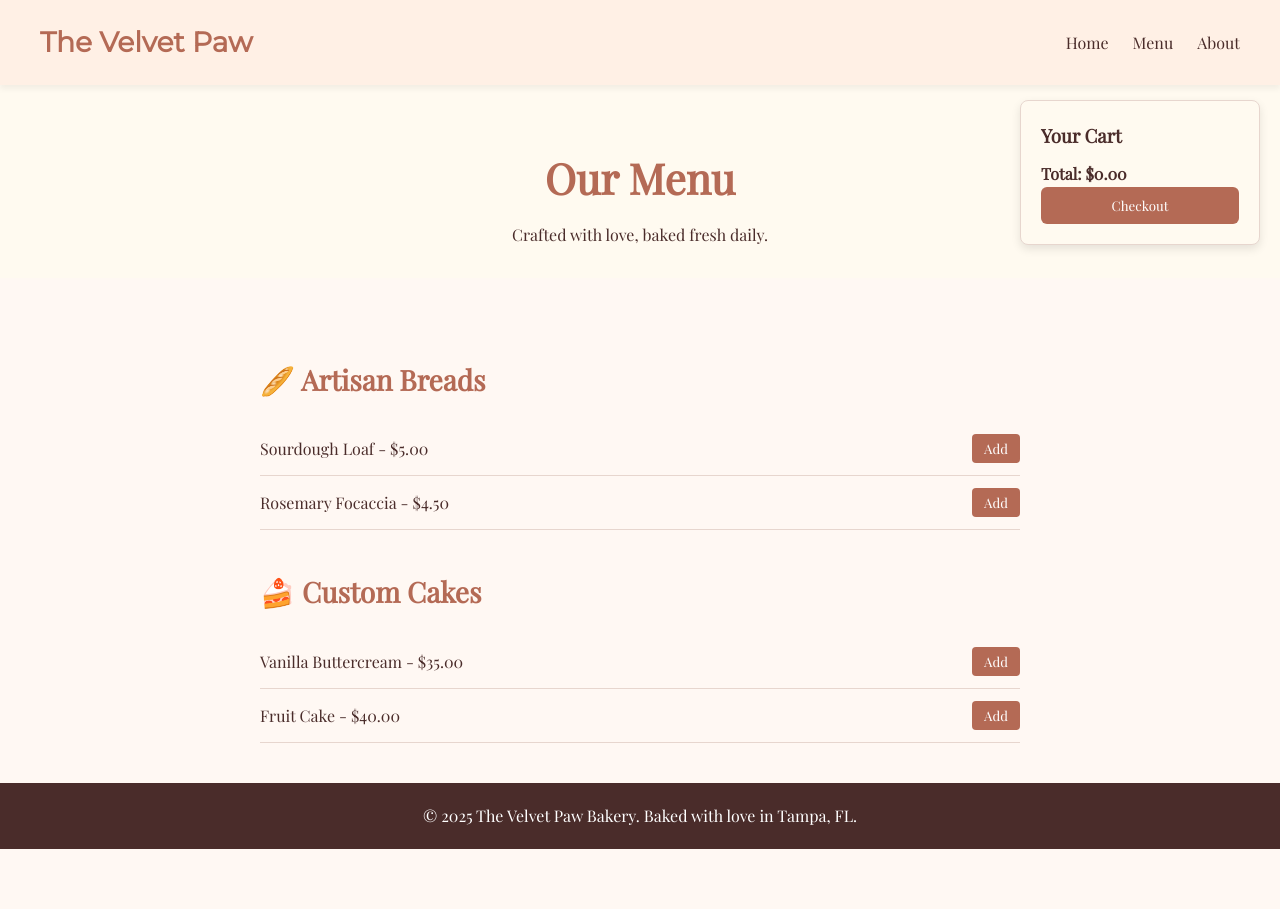
After one commit to kencopas/Velvet-Paw, a Flask app: page /menu in a window 1280 px wide. The commit adds this page. Run offline with Flask 3, Linux system fonts and the light colour scheme.

Commit message:
Added menu functionality

```diff
--- a/app.py
+++ b/app.py
@@ -4,13 +4,77 @@ from dotenv import load_dotenv
 import smtplib
 from email.mime.text import MIMEText
 
-from utils.logging import debug, gotenv
+from utils.logging import gotenv
 from data_client import DataClient
 from constants import INDEX_VARS
 
 load_dotenv()
 app = Flask(__name__)
 _dc = None
+_cart = None
+
+
+# Function for retreiving the DataClient
+def get_dc() -> DataClient:
+    global _dc
+    if not _dc:
+        _dc = DataClient()
+    return _dc
+
+
+def get_cart() -> dict:
+    global _cart
+    if not _cart:
+        _cart = dict()
+    return _cart
+
+
+def send_twilio(body: str, to: str) -> str:
+    """
+    Send an SMS message with twilio.
+    """
+    account_sid = gotenv('TWILIO_ACCOUNT_SID')
+    auth_token = gotenv('TWILIO_AUTH_TOKEN')
+    phone_num = gotenv('TWILIO_PHONE_NUMBER')
+    client = Client(account_sid, auth_token)
+
+    message = client.messages.create(
+        body=body,
+        from_=phone_num,
+        to=to
+    )
+
+    return message.sid
+
+
+def send_sms(phone_number, message):
+    """
+    Send an SMS message with smtp gmail.
+    """
+    gmail_user = gotenv('SMTP_GMAIL')
+    app_pass = gotenv('SMTP_APP_PASS')
+
+    to_number = f"{phone_number}@tmomail.net"
+
+    if not gmail_user or not app_pass:
+        print('environment variables unset')
+        print(gmail_user, app_pass)
+        return
+
+    msg = MIMEText(str(message))
+    msg['From'] = gmail_user
+    msg['To'] = to_number
+    msg['Subject'] = ' '
+
+    try:
+        server = smtplib.SMTP('smtp.gmail.com', 587)
+        server.starttls()
+        server.login(gmail_user, app_pass)
+        server.sendmail(gmail_user, to_number, msg.as_string())
+        server.quit()
+        print("SMS sent successfully!")
+    except Exception as e:
+        print("Failed to send SMS:", e)
 
 
 @app.route("/view-database")
@@ -48,74 +112,32 @@ def private_endpoint():
         return f"Empty table {table}"
 
 
-# This endpoint can be used for booking with calendly if applicable
-@app.route("/book", methods=['POST', 'GET', 'OPTIONS'])
-def book():
-    print('book()')
-    return render_template("book.html")
+@app.route('/menu')
+def menu():
+    return render_template('menu.html')
 
 
-# Function for retreiving the DataClient
-@debug
-def get_dc() -> DataClient:
-    global _dc
-    if _dc is None:
-        _dc = DataClient()
-    return _dc
+@app.route('/add_item', methods=['POST'])
+def add_item():
 
+    # Retrieve the cart and added item
+    cart = get_cart()
+    data = request.get_json()
+    item, price = data['item'], data['price']
 
-@debug
-def send_twilio(body: str, to: str) -> str:
-    """
-    Send an SMS message with twilio.
-    """
-    account_sid = gotenv('TWILIO_ACCOUNT_SID')
-    auth_token = gotenv('TWILIO_AUTH_TOKEN')
-    phone_num = gotenv('TWILIO_PHONE_NUMBER')
-    client = Client(account_sid, auth_token)
+    print(f"Cart: {cart}\n\nItem: {item}")
 
-    message = client.messages.create(
-        body=body,
-        from_=phone_num,
-        to=to
-    )
-
-    return message.sid
-
-
-@debug
-def send_sms(phone_number, message):
-    """
-    Send an SMS message with smtp gmail.
-    """
-    gmail_user = gotenv('SMTP_GMAIL')
-    app_pass = gotenv('SMTP_APP_PASS')
-
-    to_number = f"{phone_number}@tmomail.net"
-
-    if not gmail_user or not app_pass:
-        print('environment variables unset')
-        print(gmail_user, app_pass)
-        return
-
-    msg = MIMEText(str(message))
-    msg['From'] = gmail_user
-    msg['To'] = to_number
-    msg['Subject'] = ' '
-
-    try:
-        server = smtplib.SMTP('smtp.gmail.com', 587)
-        server.starttls()
-        server.login(gmail_user, app_pass)
-        server.sendmail(gmail_user, to_number, msg.as_string())
-        server.quit()
-        print("SMS sent successfully!")
-    except Exception as e:
-        print("Failed to send SMS:", e)
+    # Add or update the item
+    if cart.get(item):
+        cart['item']['qty'] += 1
+    else:
+        cart['item'] = {
+            'price': price,
+            'qty': 1
+        }
 
 
 # Render index.html at the root url
-@debug
 @app.route("/")
 def home():
     # Retrieve all specified environment variables and pass to index.html
@@ -124,7 +146,6 @@ def home():
 
 
 # Example submission endpoint
-@debug
 @app.route("/submit", methods=['POST'])
 def submit():
     """
--- a/static/style.css
+++ b/static/style.css
@@ -140,12 +140,14 @@ nav a:hover {
 .quote-section blockquote {
   font-style: italic;
   color: #7d5c52;
+  /* previously used for quotes */
 }
 
 .quote-section footer {
   margin-top: 10px;
   font-weight: bold;
-  color: #4a2c2a;
+  background-color: #4a2c2a;
+  color: #7d5c52;
 }
 
 .calendly-section {
@@ -253,3 +255,103 @@ footer {
 .return-home:hover {
   background-color: #944d3d;
 }
+
+.menu-hero {
+  text-align: center;
+  padding: 60px 20px 30px;
+  background-color: #fffaf0;
+  color: #4a2c2a;
+}
+
+.menu-hero h1 {
+  font-size: 42px;
+  color: #b46a55;
+  margin-bottom: 10px;
+}
+
+.menu-section {
+  max-width: 800px;
+  margin: auto;
+  padding: 40px 20px;
+}
+
+.menu-section h2 {
+  font-size: 28px;
+  color: #b46a55;
+  margin-top: 40px;
+  margin-bottom: 20px;
+}
+
+.menu-list {
+  list-style: none;
+  padding: 0;
+  margin: 0;
+}
+
+.menu-list li {
+  display: flex;
+  justify-content: space-between;
+  padding: 12px 0;
+  border-bottom: 1px solid #e7d6ce;
+  font-family: 'Montserrat', sans-serif;
+  font-size: 16px;
+}
+
+.menu-list li {
+  display: flex;
+  justify-content: space-between;
+  align-items: center;
+  padding: 12px 0;
+  border-bottom: 1px solid #e7d6ce;
+}
+
+.menu-list button {
+  background-color: #b46a55;
+  color: white;
+  border: none;
+  padding: 6px 12px;
+  border-radius: 4px;
+  cursor: pointer;
+  transition: background 0.3s ease;
+}
+
+.menu-list button:hover {
+  background-color: #944d3d;
+}
+
+.cart {
+  position: fixed;
+  top: 100px;
+  right: 20px;
+  background-color: #fffaf0;
+  border: 1px solid #e7d6ce;
+  padding: 20px;
+  width: 240px;
+  box-shadow: 0 4px 10px rgba(0, 0, 0, 0.1);
+  border-radius: 8px;
+  font-family: 'Montserrat', sans-serif;
+}
+
+.cart h3 {
+  margin-bottom: 10px;
+}
+
+.cart ul {
+  list-style: none;
+  padding: 0;
+  margin-bottom: 10px;
+}
+
+.cart button {
+  width: 100%;
+  padding: 10px;
+  background-color: #b46a55;
+  border: none;
+  color: white;
+  border-radius: 6px;
+  cursor: pointer;
+}
+
+.cart button:hover {
+  background-color: #944d3d;
+}
--- /dev/null
+++ b/templates/menu.html
@@ -0,0 +1,90 @@
+<!DOCTYPE html>
+<html lang="en">
+<head>
+  <meta charset="UTF-8" />
+  <meta name="viewport" content="width=device-width, initial-scale=1.0" />
+  <title>Menu | The Velvet Paw Bakery</title>
+  <link rel="stylesheet" href="{{ url_for('static', filename='style.css') }}" />
+  <link href="https://fonts.googleapis.com/css2?family=Playfair+Display&family=Montserrat&display=swap" rel="stylesheet">
+</head>
+<body>
+  <header>
+    <div class="logo">The Velvet Paw</div>
+    <nav>
+      <a href="/">Home</a>
+      <a href="/menu">Menu</a>
+      <a href="#">About</a>
+    </nav>
+  </header>
+
+  <main>
+    <section class="menu-hero">
+      <h1>Our Menu</h1>
+      <p>Crafted with love, baked fresh daily.</p>
+    </section>
+
+    <section class="menu-section">
+      <h2>🥖 Artisan Breads</h2>
+      <ul class="menu-list">
+        <li>
+          <span>Sourdough Loaf - $5.00</span>
+          <button onclick="addToCart('Sourdough Loaf', 5.00)">Add</button>
+        </li>
+        <li>
+          <span>Rosemary Focaccia - $4.50</span>
+          <button onclick="addToCart('Rosemary Focaccia', 4.50)">Add</button>
+        </li>
+      </ul>
+
+      <h2>🍰 Custom Cakes</h2>
+      <ul class="menu-list">
+        <li>
+          <span>Vanilla Buttercream - $35.00</span>
+          <button onclick="addToCart('Vanilla Buttercream', 35.00)">Add</button>
+        </li>
+        <li>
+          <span>Fruit Cake - $40.00</span>
+          <button onclick="addToCart('Fruit Cake', 40.00)">Add</button>
+        </li>
+      </ul>
+    </section>
+
+    <div id="cart" class="cart">
+      <h3>Your Cart</h3>
+      <ul id="cart-items"></ul>
+      <p><strong>Total: $<span id="cart-total">0.00</span></strong></p>
+      <button onclick="checkout()">Checkout</button>
+    </div>
+  </main>
+
+  <footer>
+    <p>&copy; 2025 The Velvet Paw Bakery. Baked with love in Tampa, FL.</p>
+  </footer>
+
+  <script>
+    const cart = {};
+
+    function addToCart(item, price) {
+        const response = await fetch('/add_item', {
+            method: 'POST',
+            headers: { 'Content-Type': 'application/json'},
+            body: JSON.stringify({'item': item, 'price': price})
+        });
+
+        if (response.ok) {
+            alert("Added "+item+" to cart!");
+        } else {
+            alert("Failed to add item to cart.");
+        }
+    }
+
+    function renderCart() {
+
+    }
+
+    async function checkout() {
+
+    }
+    </script>
+</body>
+</html>
```
Also changed, not shown: sql/init.sql (+38 -4 lines), templates/index.html (+25 -21 lines).
